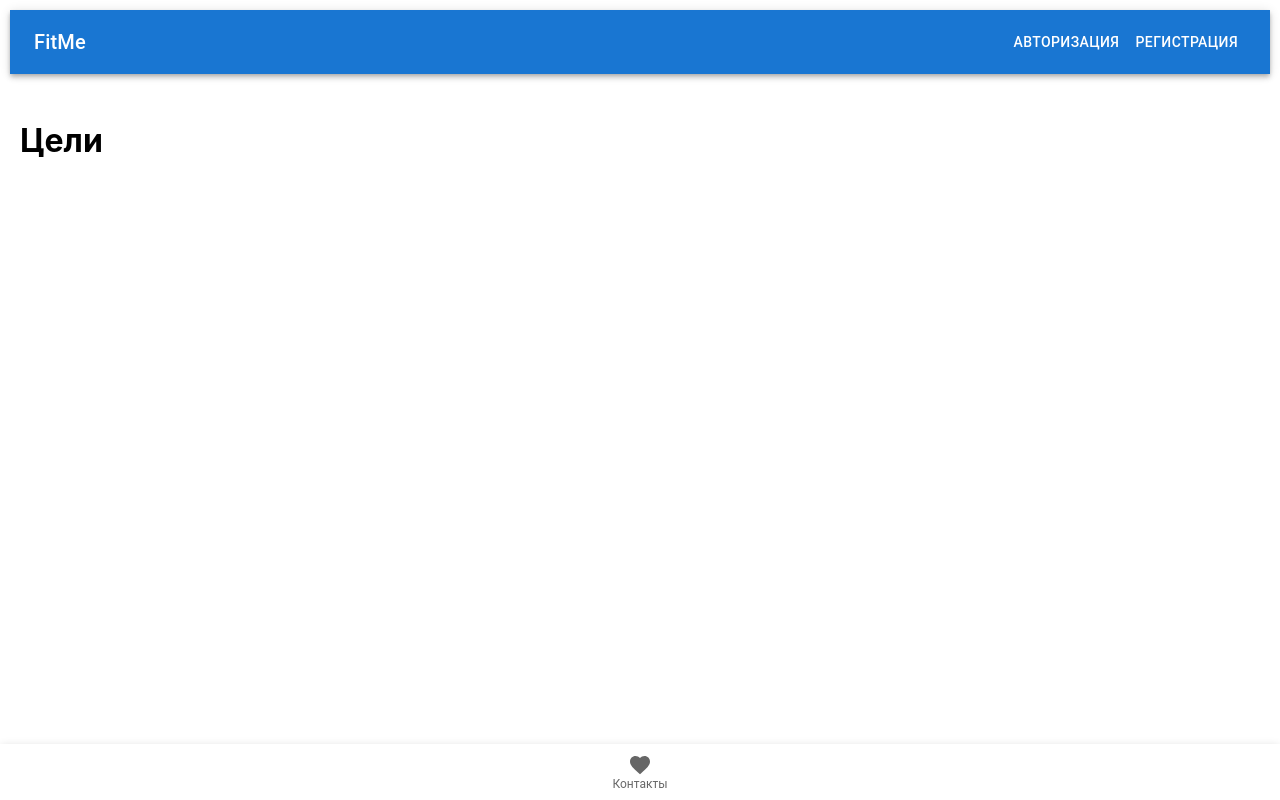
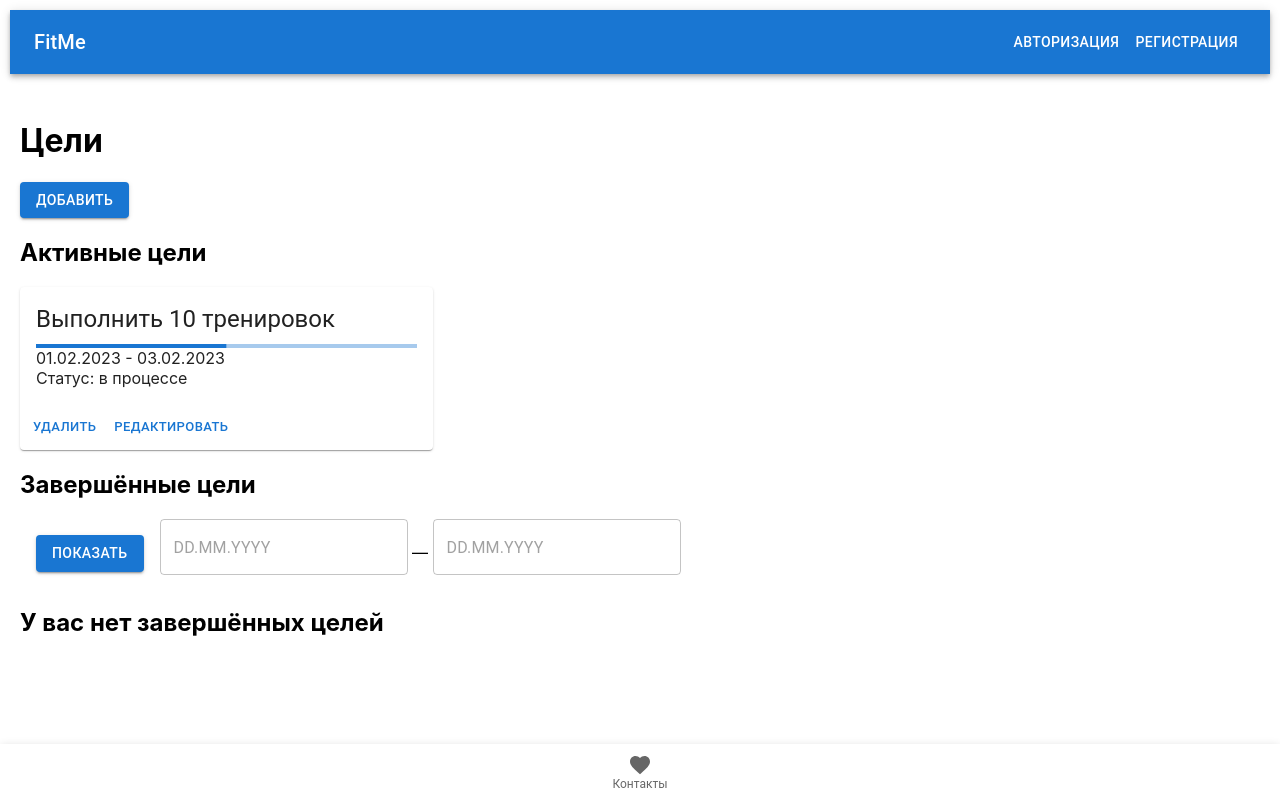
Before and after one commit to Paimonia/diploma, a React (Create React App) app in the folder Frontend/: page /targets in a window 1280 px wide. Built offline with nearby package versions, Linux system fonts and the light colour scheme.

Commit message:
Добавлен макет страницы целей

```diff
--- a/Frontend/src/views/targets.js
+++ b/Frontend/src/views/targets.js
@@ -1,11 +1,76 @@
 import React from 'react'
+import Card from '@mui/material/Card'
+import CardActions from '@mui/material/CardActions'
+import CardContent from '@mui/material/CardContent'
+import Button from '@mui/material/Button'
+import Typography from '@mui/material/Typography'
+import Grid from '@mui/material/Grid'
+import {Link} from 'react-router-dom'
+import LinearProgress from '@mui/material/LinearProgress'
+import { DatePicker } from '@mui/x-date-pickers/DatePicker'
+import { AdapterDayjs } from '@mui/x-date-pickers/AdapterDayjs'
+import { LocalizationProvider } from '@mui/x-date-pickers/LocalizationProvider'
+
 
 export default class Targets extends React.Component {
     render() {
         return (
-            <div>
-                <h1>Цели</h1>
-            </div>
+            <Grid container>
+                    <Grid item xs="12">
+                        <h1>Цели</h1>
+                        <Button variant="contained" component={Link} to="/targets/edit" >Добавить</Button>
+                    </Grid>
+                    <Grid item xs="12">
+                        <h2>Активные цели</h2>
+                        <Grid container>
+                        <Grid item xs={4}>
+                            <Card>
+                                <CardContent>
+                                    <Grid container>
+                                        <Grid item xs={12}>
+                                            <Typography gutterBottom variant="h5" component="div">
+                                                Выполнить 10 тренировок
+                                            </Typography>
+                                        </Grid>
+                                        <Grid item xs={12}>
+                                            <LinearProgress variant="buffer" value="50" />
+                                        </Grid>
+
+                                        <Grid item xs={8}>
+                                            01.02.2023 - 03.02.2023
+                                        </Grid>
+                                        <Grid item xs={8}>
+                                            Статус: в процессе
+                                        </Grid>
+                                    </Grid>
+                                </CardContent>
+                                <CardActions>
+                                    <Button size="small" onClick={() => {alert('Удаление!')}}>Удалить</Button>
+                                    <Button size="small" component={Link} to={"/target/edit/" }>Редактировать</Button>
+                                </CardActions>
+                            </Card>
+                        </Grid>
+                    </Grid>
+                </Grid>
+                <Grid item xs="12">
+                    <LocalizationProvider dateAdapter={AdapterDayjs} >
+                    <Grid container>
+                        <Grid item xs="12">
+                            <h2>Завершённые цели</h2>
+                        </Grid>
+                        <Grid item xs="12">
+                            <Button variant="contained" sx={{m: 2}} onClick={() => this.uploadData()}>Показать</Button>
+                            <DatePicker format="DD.MM.YYYY"/>&nbsp;—&nbsp;
+                            <DatePicker format="DD.MM.YYYY"/>
+                        </Grid>
+                        <Grid item xs="12">
+                            <h2>У вас нет завершённых целей</h2>
+                        </Grid>
+                    </Grid>
+                    </LocalizationProvider>
+
+                </Grid>
+            </Grid>
         )
     }
 }
```
